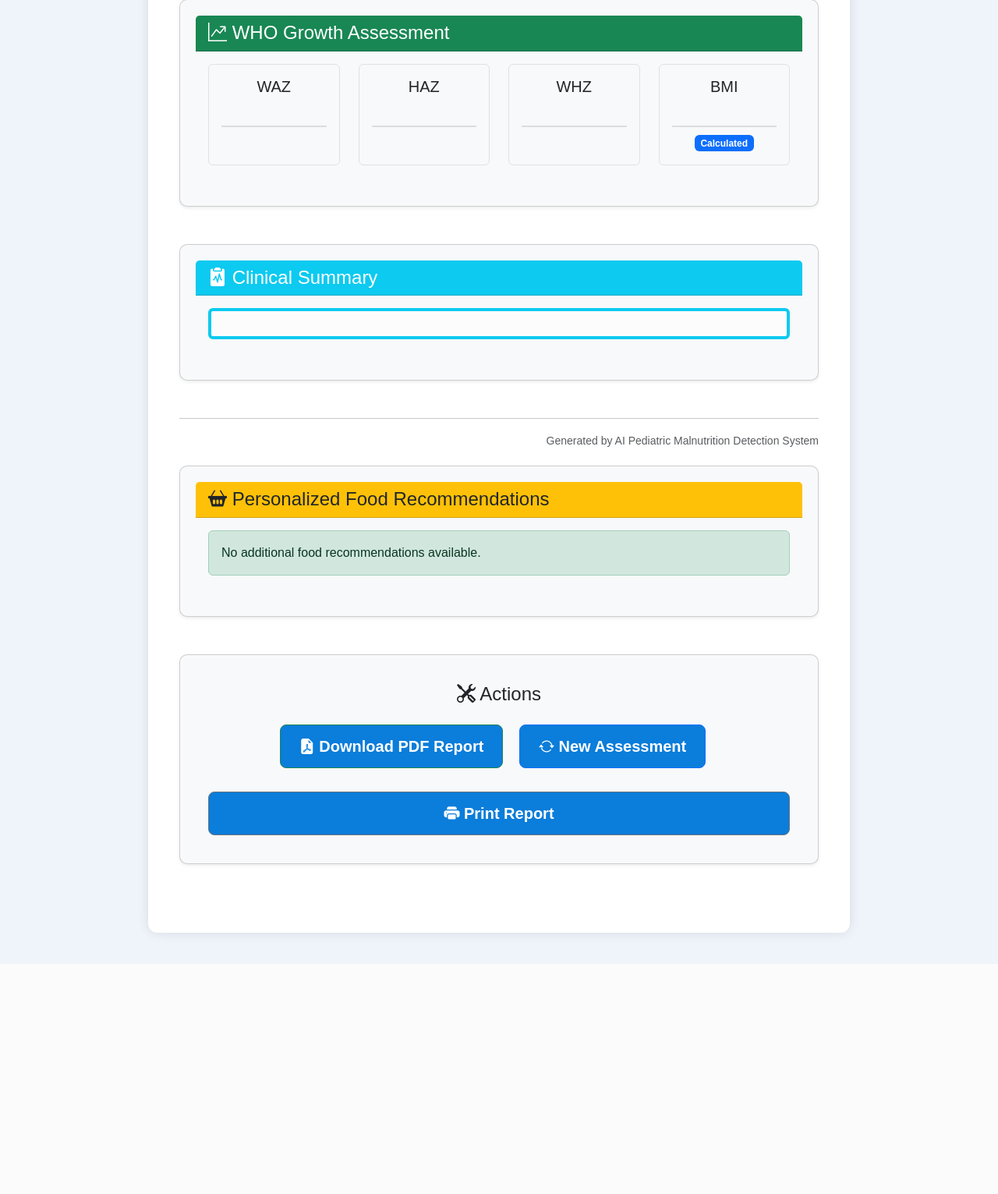
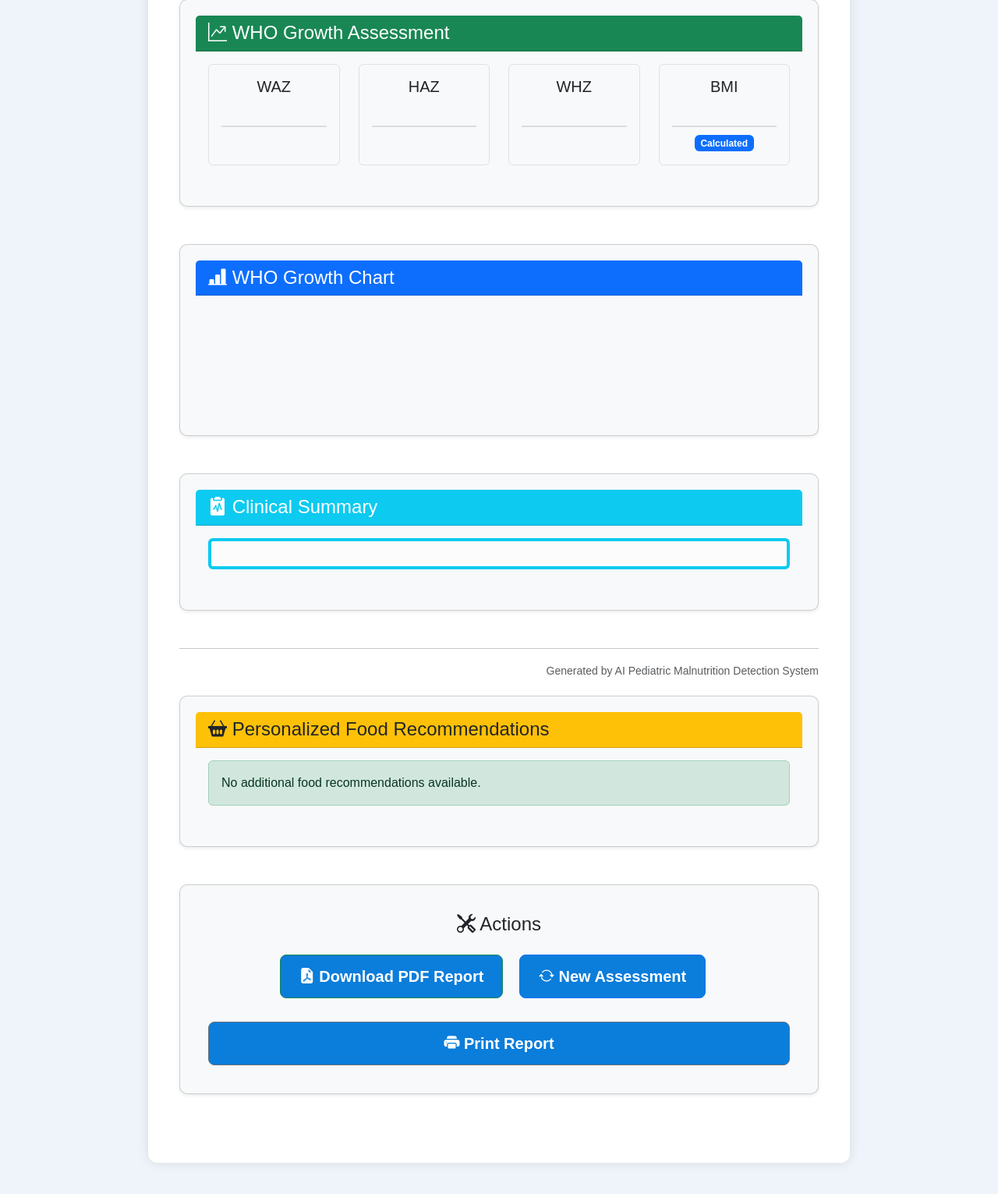
Before and after one commit to mariyamallick/AI-Pediatric-Malnutrition-Detection, a Flask app: template app/templates/dashboard.html in a window 1280 px wide. Shown: the part 1305-2836 px from the top of the page at 78% size. Before the commit the page ends 2541 px from the top, so only its background shows below. Run offline with Flask 3, Linux system fonts and the light colour scheme; the template is opened without the code that fills it, so the values that code supplies are empty; parts of the project's set-up code (start-up, migrations or seed data) failed here and were passed over.

Commit message:
Add WHO growth chart section to dashboard

```diff
--- a/app/templates/dashboard.html
+++ b/app/templates/dashboard.html
@@ -12,6 +12,10 @@
 
     <link rel="stylesheet"
           href="{{ url_for('static', filename='style.css') }}">
+
+
+    <script src="https://cdn.jsdelivr.net/npm/chart.js"></script>
+
 </head>
 
 <body>
@@ -344,6 +348,25 @@
     </div>
 
 </div>
+
+<div class="card shadow-sm mb-5">
+
+    <div class="card-header bg-primary text-white">
+        <h4 class="mb-0">
+            <i class="bi bi-bar-chart-line-fill"></i>
+            WHO Growth Chart
+        </h4>
+    </div>
+
+    <div class="card-body">
+
+        <canvas id="growthChart" height="120"></canvas>
+
+    </div>
+
+</div>
+
+
     <!-- Clinical Summary -->
 
 <div class="card shadow-sm mb-5">
```
